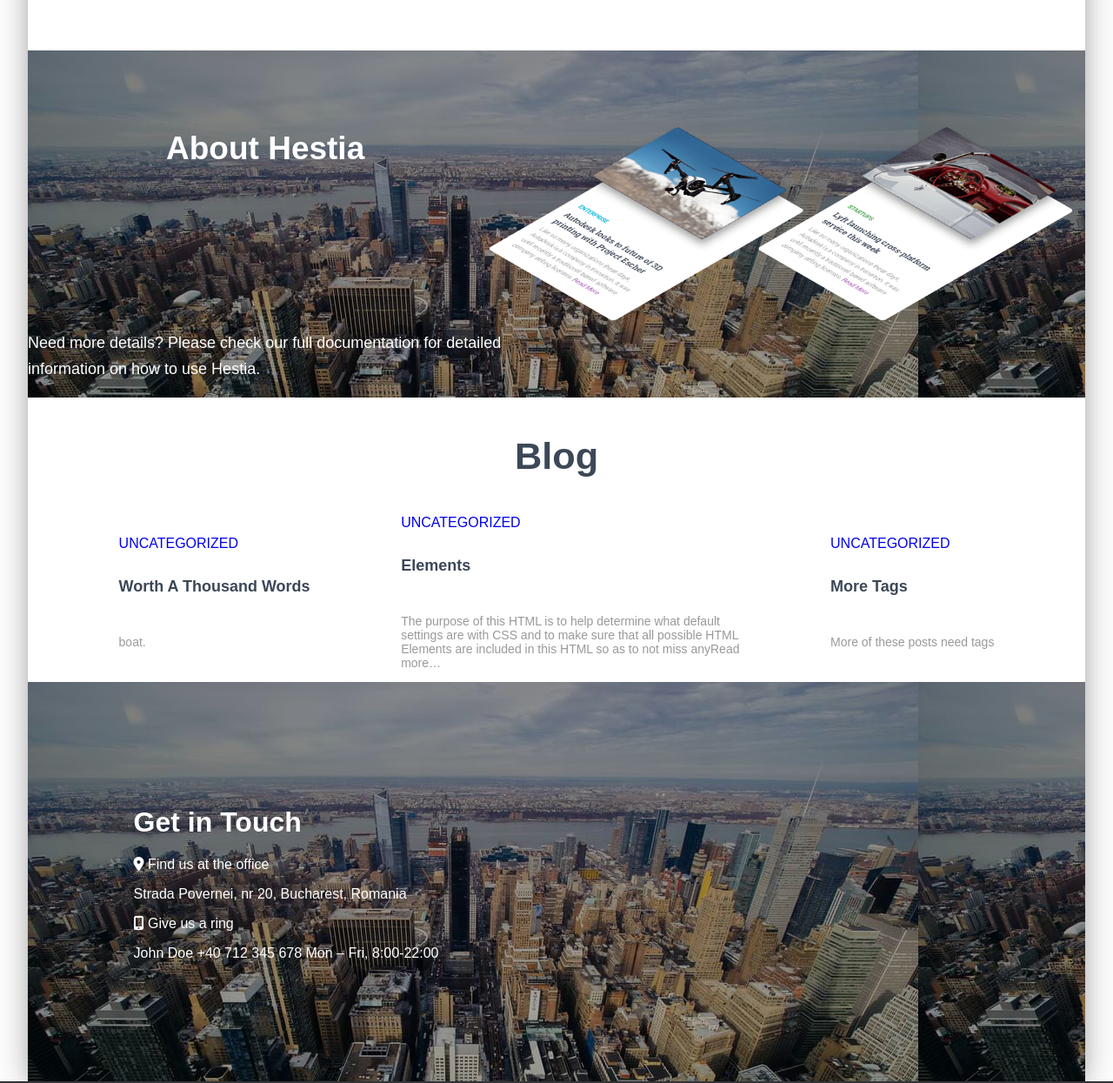
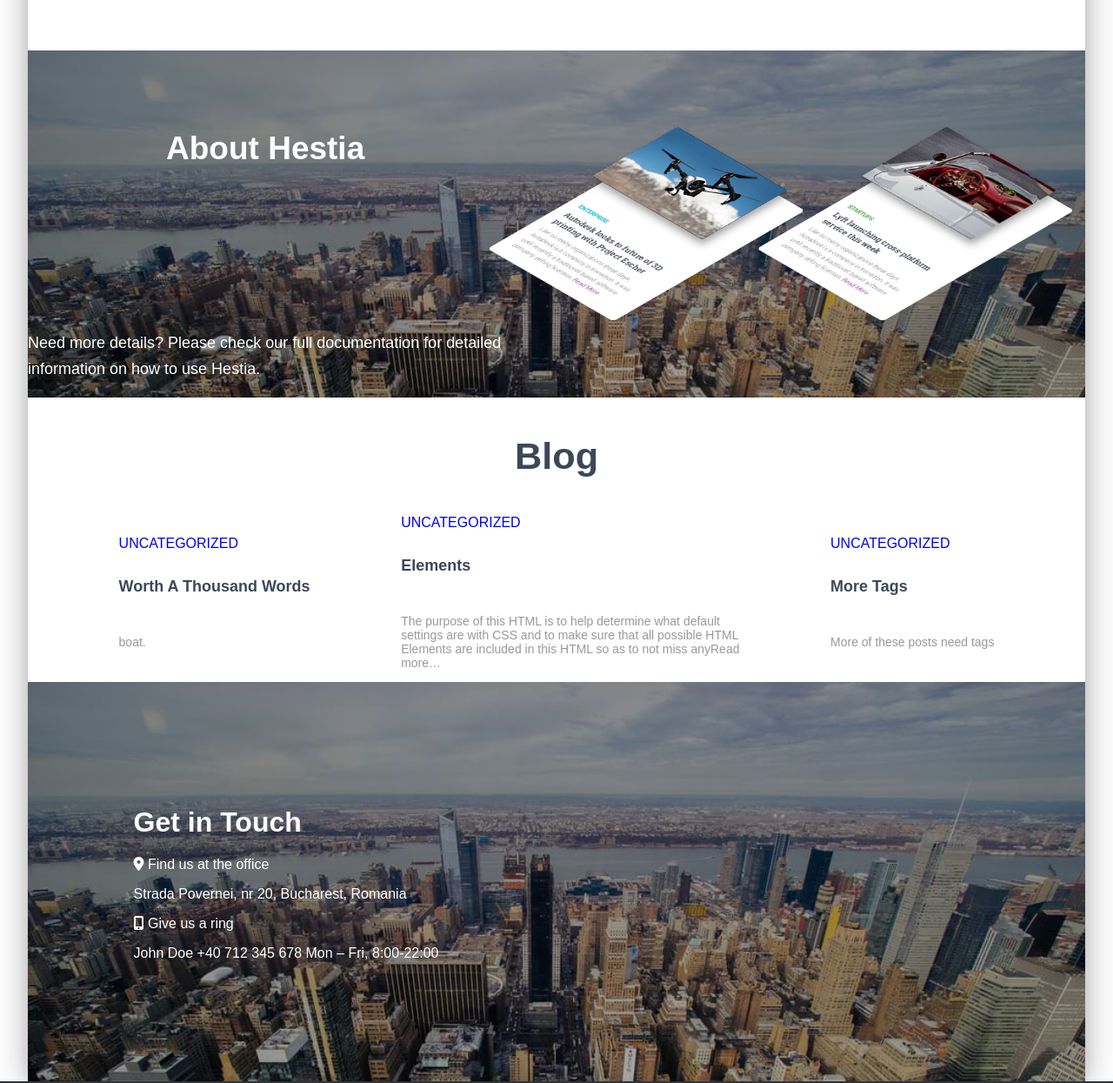
Before and after one commit to eslip96/Front-end-1st-capstone, a plain HTML site: page index.html in a window 1280 px wide. Shown: the part 850-2095 px from the top of the page at 87% size. Drawn offline with Linux system fonts and the light colour scheme.

Commit message:
finnish styling main pages

```diff
--- a/styles/Blog-page/Blog-style-page.scss
+++ b/styles/Blog-page/Blog-style-page.scss
@@ -103,7 +103,7 @@
     }
   }
 
-  .thousand-body {
+  .blog-uncategorized {
     display: flex;
     flex-direction: column;
     justify-content: space-between;
--- a/styles/main-style/home-page/home-page.scss
+++ b/styles/main-style/home-page/home-page.scss
@@ -196,6 +196,8 @@
       // border: green 1px solid;
       background-image: linear-gradient(rgba(0, 0, 0, 0.4), rgba(0, 0, 0, 0.3)),
         url("/images/city-sky-scrapper.jpeg");
+      background-repeat: no-repeat;
+      background-size: cover;
 
       .about-words {
         display: flex;
@@ -296,6 +298,8 @@
       color: #ffffff;
       background-image: linear-gradient(rgba(0, 0, 0, 0.4), rgba(0, 0, 0, 0.3)),
         url("/images/city-sky-scrapper.jpeg");
+      background-repeat: no-repeat;
+      background-size: cover;
 
       a {
         text-decoration: none;
```
Also changed, not shown: styles/Blog-page/Blog-style-page.css, styles/main-style/home-page/home-page.css, 1 other file.
